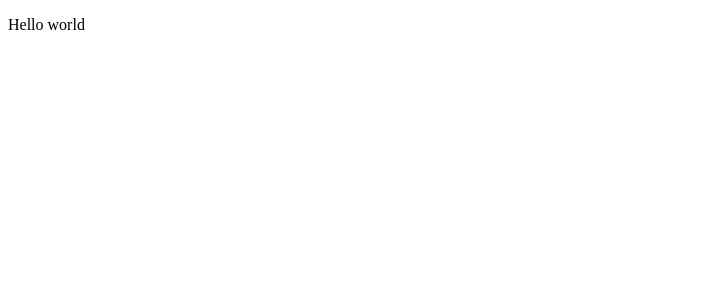
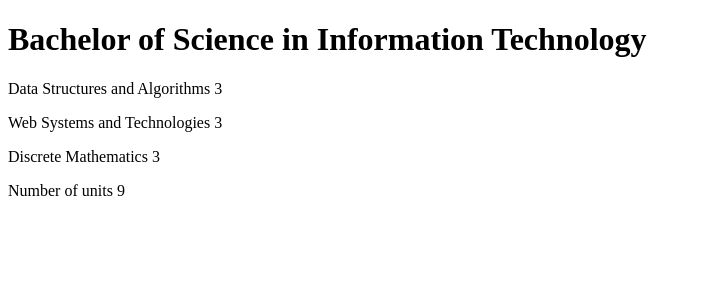
Before and after one commit to Jundyllkendrichjaca/CSIT340G8-Lab3-Jaca, a React (Vite) app: page / in a window 1280 px wide. Shown: the top 300 px of the page, without its empty margins (0-701 px from the left). Built offline with nearby package versions, Linux system fonts and the light colour scheme.

Commit message:
1.1: course information step 1

```diff
--- a/src/App.jsx
+++ b/src/App.jsx
@@ -1,7 +1,33 @@
+const Header = (props) => <h1>{props.course}</h1>
+
+const Content = (props) => (
+  <div>
+    <p>{props.part1} {props.units1}</p>
+    <p>{props.part2} {props.units2}</p>
+    <p>{props.part3} {props.units3}</p>
+  </div>
+)
+
+const Total = (props) => <p>Number of units {props.total}</p>
+
 const App = () => {
+  const course = 'Bachelor of Science in Information Technology'
+  const part1 = 'Data Structures and Algorithms'
+  const units1 = 3
+  const part2 = 'Web Systems and Technologies'
+  const units2 = 3
+  const part3 = 'Discrete Mathematics'
+  const units3 = 3
+
   return (
     <div>
-      <p>Hello world</p>
+      <Header course={course} />
+      <Content
+        part1={part1} units1={units1}
+        part2={part2} units2={units2}
+        part3={part3} units3={units3}
+      />
+      <Total total={units1 + units2 + units3} />
     </div>
   )
 }
```
